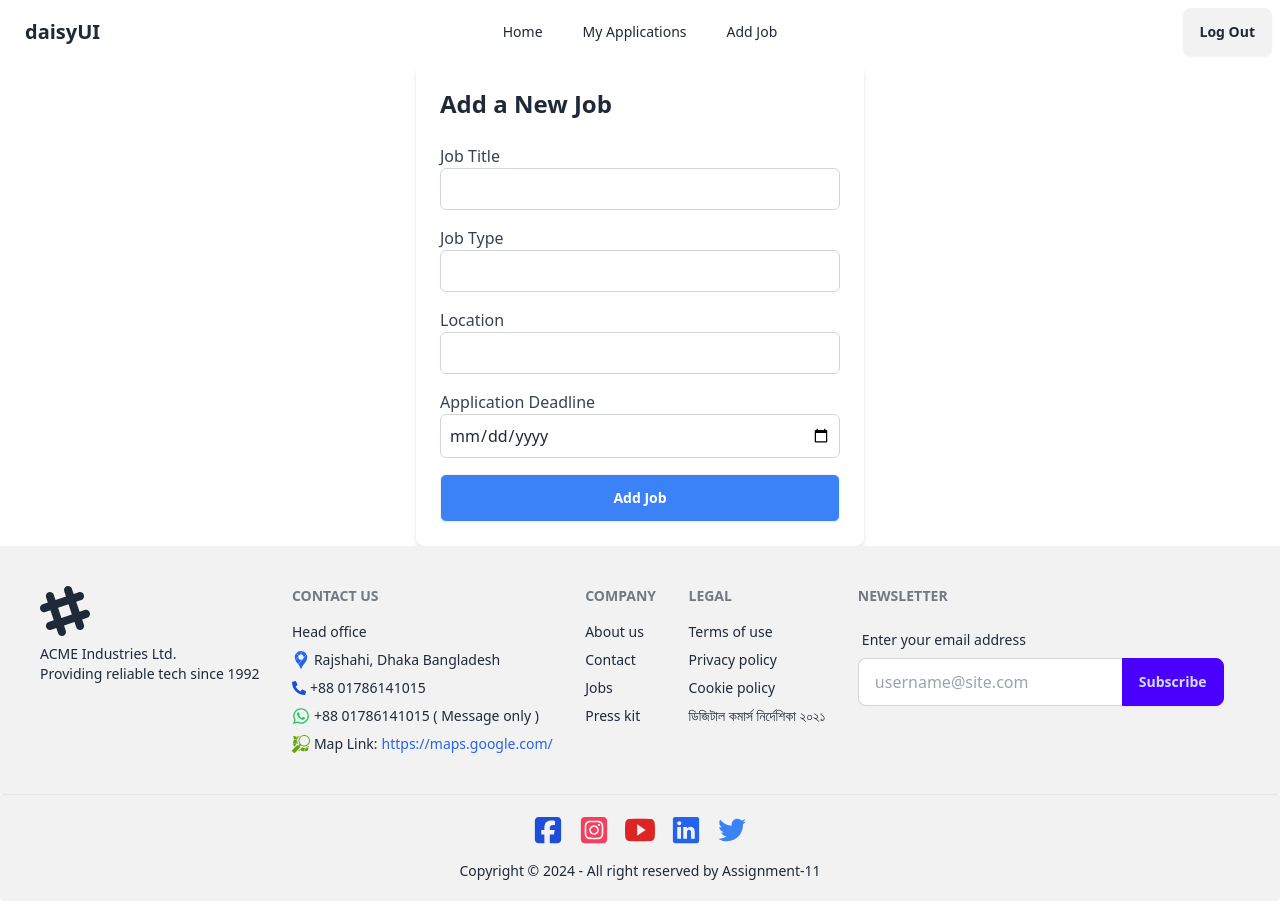
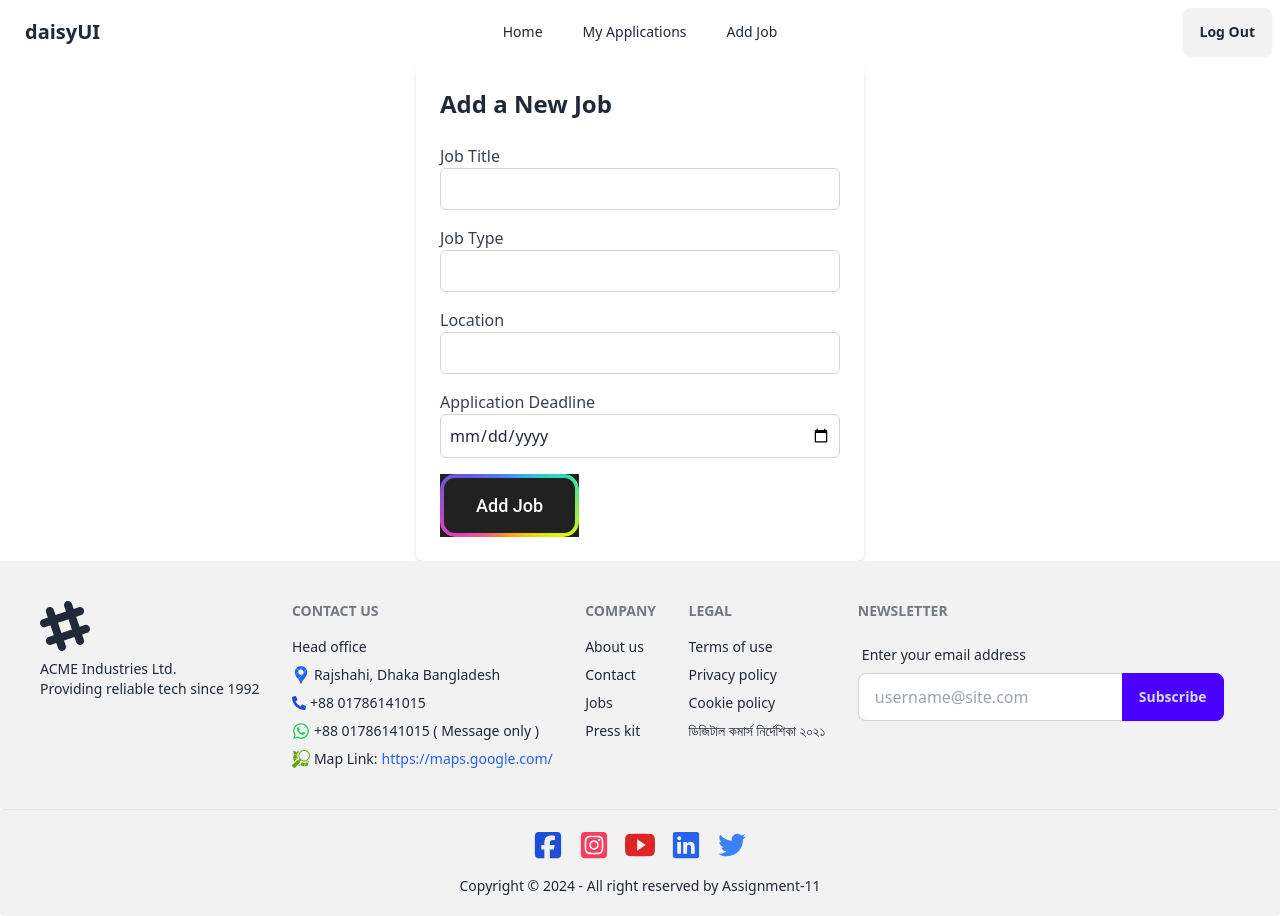
Before and after one commit to shafriki/job-portal-clientSide, a React app: page /addJob in a window 1280 px wide. Built offline with nearby package versions, Linux system fonts and the light colour scheme; no server answers; sample sign-in values are in the browser's storage; the HTML template or start-up script is replaced by a standard one.

Commit message:
added new feature

```diff
--- a/package.json
+++ b/package.json
@@ -18,6 +18,7 @@
     "react-lottie": "^1.2.10",
     "react-router-dom": "^7.0.2",
     "react-toastify": "^10.0.6",
+    "styled-components": "^6.1.13",
     "sweetalert2": "^11.15.0"
   },
   "devDependencies": {
--- a/src/AddJob/AddJob.jsx
+++ b/src/AddJob/AddJob.jsx
@@ -1,4 +1,5 @@
 import React from 'react';
+import styled from 'styled-components';
 
 const AddJob = () => {
     return (
@@ -49,12 +50,74 @@ const AddJob = () => {
                     />
                 </div>
 
-                <button type="submit" className="w-full btn bg-blue-500 text-white p-2 rounded-md">
-                    Add Job
-                </button>
+                <StyledButton type="submit">Add Job</StyledButton>
             </form>
         </div>
     );
 };
 
+const StyledButton = styled.button`
+   --border-radius: 15px;
+   --border-width: 4px;
+   appearance: none;
+   position: relative;
+   padding: 1em 2em;
+   border: 0;
+   background-color: #212121;
+   font-family: "Roboto", Arial, "Segoe UI", sans-serif;
+   font-size: 18px;
+   font-weight: 500;
+   color: #fff;
+   z-index: 2;
+   cursor: pointer;
+
+   &::after {
+      --m-i: linear-gradient(#000, #000);
+      --m-o: content-box, padding-box;
+      content: "";
+      position: absolute;
+      left: 0;
+      top: 0;
+      width: 100%;
+      height: 100%;
+      padding: var(--border-width);
+      border-radius: var(--border-radius);
+      background-image: conic-gradient(
+         #488cfb,
+         #29dbbc,
+         #ddf505,
+         #ff9f0e,
+         #e440bb,
+         #655adc,
+         #488cfb
+      );
+      -webkit-mask-image: var(--m-i), var(--m-i);
+      mask-image: var(--m-i), var(--m-i);
+      -webkit-mask-origin: var(--m-o);
+      mask-origin: var(--m-o);
+      -webkit-mask-clip: var(--m-o);
+      mask-composite: exclude;
+      -webkit-mask-composite: destination-out;
+      filter: hue-rotate(0);
+      animation: rotate-hue linear 500ms infinite;
+      animation-play-state: paused;
+   }
+
+   &:hover::after {
+      animation-play-state: running;
+   }
+
+   @keyframes rotate-hue {
+      to {
+         filter: hue-rotate(1turn);
+      }
+   }
+
+   box-sizing: border-box;
+
+   &:active {
+      --border-width: 5px;
+   }
+`;
+
 export default AddJob;
```
Also changed, not shown: 1 other file (tests, documents, lock files or other folders).
